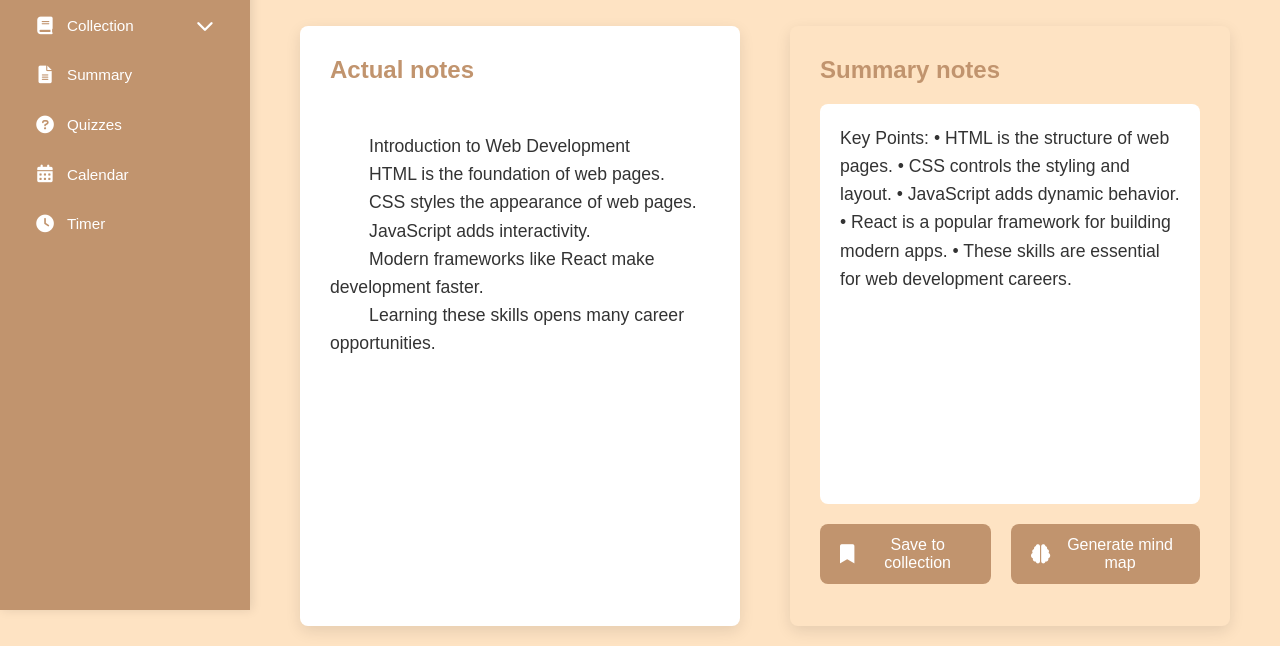
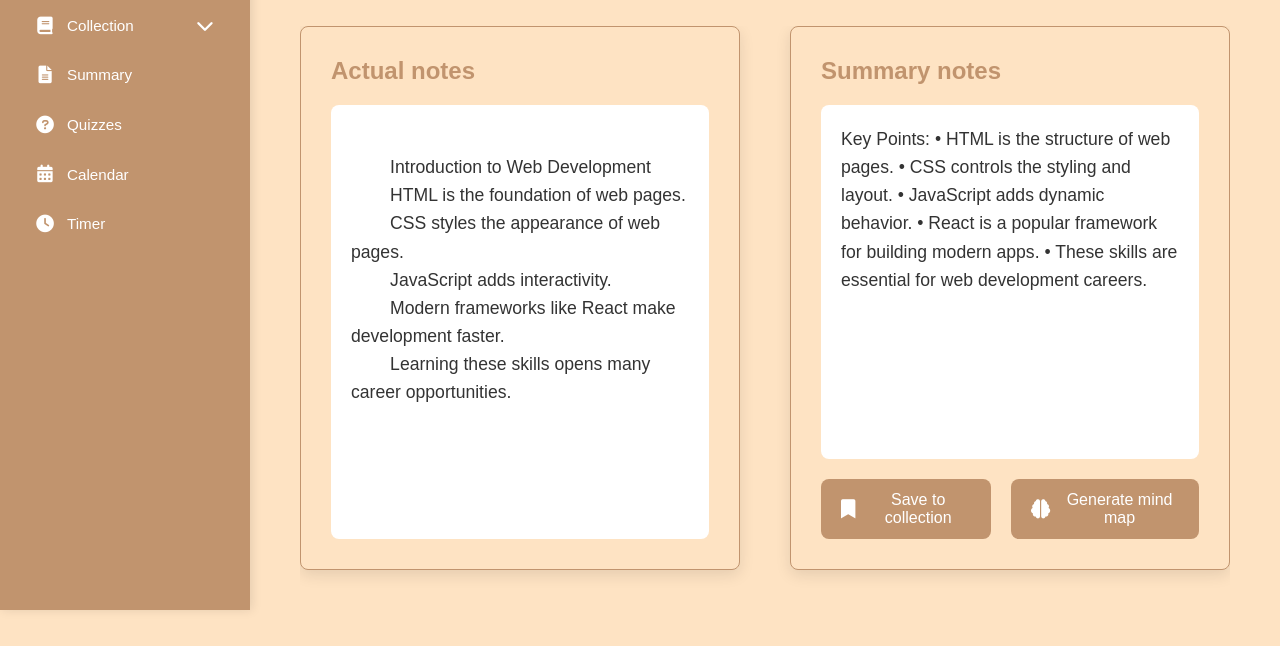
Before and after one commit to AlyaaNatasya/fyp-project, a plain HTML site: page frontend/pages/summary.html in a window 1280 px wide. Shown: the part 190-836 px from the top of the page. After the commit the page ends 800 px from the top, so only its background shows below. Drawn offline with Linux system fonts and the light colour scheme; no server answers; sample sign-in values are in the browser's storage; a web font is replaced by a local one.

Commit message:
feat(summary): Match section border color to page title line
Updated the border color of '.notes-section' and '.summary-section' to use 'var(--primary-color)', aligning them with the color used for the line below the page title. Removed the unused '--dark-border-color' variable.

```diff
--- a/frontend/css/main.css
+++ b/frontend/css/main.css
@@ -408,7 +408,6 @@ button, input, select, textarea {
   color: var(--text-dark);
   background-color: rgba(255, 255, 255, 0.8);
   border-radius: var(--radius);
-  box-shadow: var(--shadow);
   /* Removed margin to allow it to take full parent space */
   /* If placed directly inside a flex item, this helps it expand */
   flex-grow: 1;
--- a/frontend/css/summary.css
+++ b/frontend/css/summary.css
@@ -4,10 +4,13 @@
 .main-content {
   margin-left: 250px;
   padding: 20px 50px;
-  min-height: 100vh;
+  height: 100vh; /* Fixed full height */
+  overflow: hidden; /* Prevent page scroll */
   background-color: var(--primary-bg);
   transition: margin-left 0.3s ease;
   color: var(--text-dark);
+  display: flex;
+  flex-direction: column;
 }
 
 /* Header */
@@ -76,30 +79,44 @@
   gap: 50px;
   max-width: 1200px;
   margin: 0 auto;
+  width: 100%; /* Ensure it takes width */
+  flex: 1; /* Fill remaining vertical space */
+  min-height: 0; /* Allow shrinking for scrollable children */
+  overflow: hidden; /* Contain children */
+  padding-bottom: 20px;
 }
 
 /* Notes Section */
 .notes-section {
-  background-color: white;
+  background-color: var(--primary-bg);
   border-radius: var(--radius);
   box-shadow: var(--shadow);
+  border: 1px solid var(--primary-color); /* Updated border color to match page title line */
   padding: 30px;
-  height: 600px;
-  overflow-y: auto;
+  height: 100%; /* Fill grid cell */
+  display: flex;
+  flex-direction: column;
+  overflow: hidden; /* Contain inner scroll */
 }
 
 .notes-section h3 {
   font-size: 1.5rem;
   color: var(--primary-color);
   margin-bottom: 20px;
+  flex-shrink: 0;
 }
 
 .notes-box {
+  background-color: white;
+  border-radius: var(--radius);
+  padding: 20px;
   font-size: 1.1rem;
   line-height: 1.6;
   color: var(--text-dark);
   white-space: pre-wrap;
-  height: 400px; /* Ensure consistent height with summary-box */
+  height: auto; /* Remove fixed height */
+  flex: 1; /* Grow to fill space */
+  overflow-y: auto;
 }
 
 /* Summary Section */
@@ -108,20 +125,26 @@
   padding: 30px;
   border-radius: var(--radius);
   box-shadow: var(--shadow);
-  height: 600px;
+  border: 1px solid var(--primary-color); /* Updated border color to match page title line */
+  height: 100%; /* Fill grid cell */
+  display: flex;
+  flex-direction: column;
+  overflow: hidden; /* Contain inner scroll */
 }
 
 .summary-section h3 {
   font-size: 1.5rem;
   color: var(--primary-color);
   margin-bottom: 20px;
+  flex-shrink: 0;
 }
 
 .summary-box {
   background-color: white;
   border-radius: var(--radius);
   padding: 20px;
-  height: 400px;
+  height: auto; /* Remove fixed height */
+  flex: 1; /* Grow to fill space */
   overflow-y: auto;
   font-size: 1.1rem;
   line-height: 1.6;
@@ -360,7 +383,12 @@
 /* PDF Viewer Styles */
 .pdf-viewer-container {
   width: 100%;
-  overflow: auto;
+  height: auto; /* Remove fixed height */
+  flex: 1; /* Grow to fill space */
+  overflow-y: auto; /* Internal scrollbar */
+  background-color: white;
+  border-radius: var(--radius);
+  padding: 20px;
 }
 
 #pdf-viewer-canvas {
```
